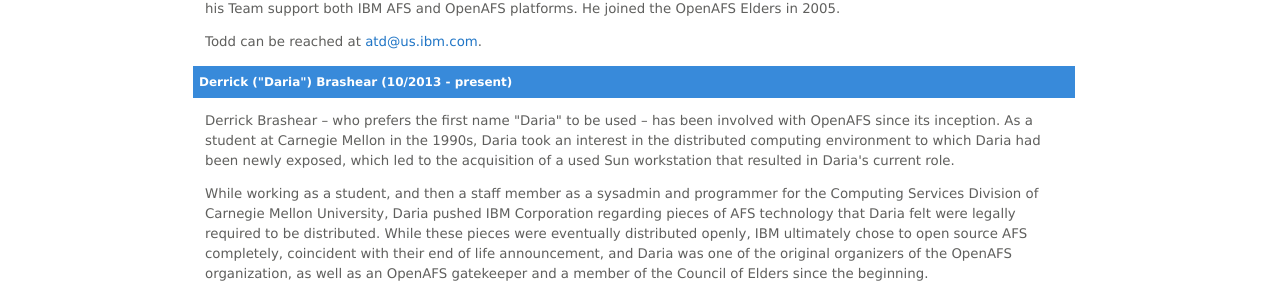
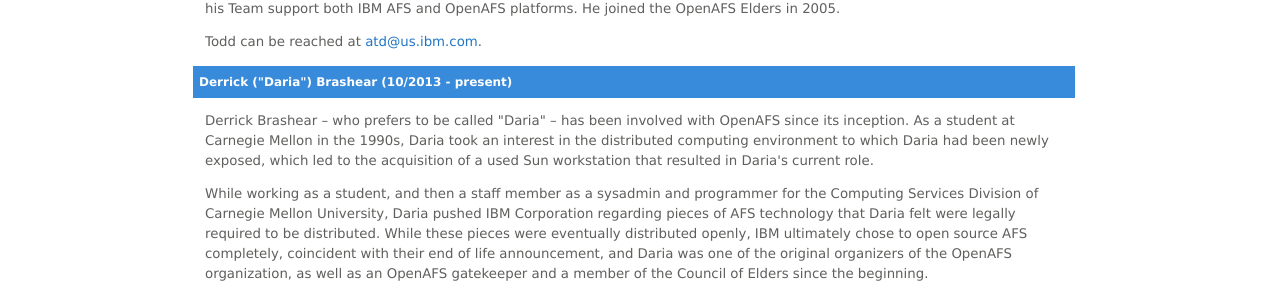
Before and after one commit to openafsfoundation/openafsfoundation.org, a Jekyll site: the page built from board/index.md, in a window 1280 px wide. Shown: the part 1643-1942 px from the top of the page. Built offline with Jekyll 4.4.1, drawn with Linux system fonts in a browser that asks for light colours.

Commit message:
TExt edit: Daria Brashear
Another fine-tune for name preference.

```diff
--- a/board/index.md
+++ b/board/index.md
@@ -108,7 +108,7 @@
 
 ### Derrick ("Daria") Brashear (10/2013 - present) ###
 
-Derrick Brashear -- who prefers the first name "Daria" to be used -- has been involved with OpenAFS since its inception.  As a
+Derrick Brashear -- who prefers to be called "Daria" -- has been involved with OpenAFS since its inception.  As a
 student at Carnegie Mellon in the 1990s, Daria took an interest in the
 distributed computing environment to which Daria had been newly exposed, which led
 to the acquisition of a used Sun workstation that resulted in Daria's
```
